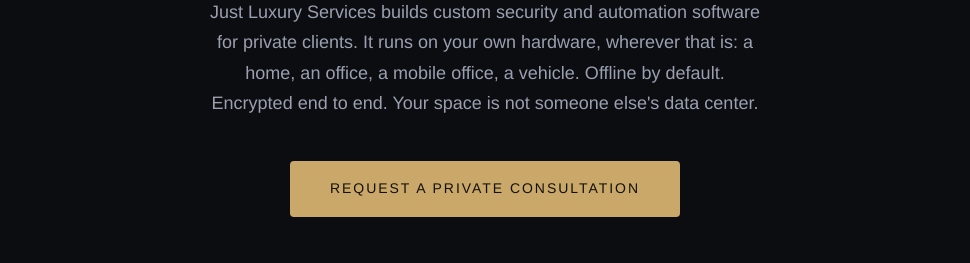
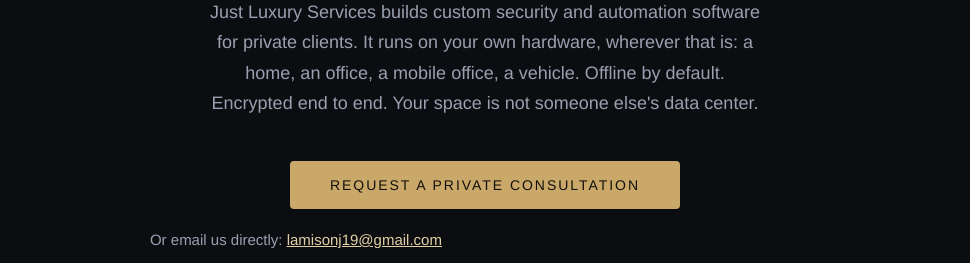
Before and after one commit to Just-Listen100/luxury-services, a plain HTML site: page index.html in a window 1280 px wide. Shown: the part 689-952 px from the top of the page, without its empty margins (155-1125 px from the left). Drawn offline with Linux system fonts and the light colour scheme.

Commit message:
Make the consultation button work everywhere: real button that copies the contact email and confirms, with the address shown below it

```diff
--- a/index.html
+++ b/index.html
@@ -64,8 +64,10 @@
   .cta{background:linear-gradient(180deg,#14161f,#0c0d11);text-align:center;padding:96px 0}
   .cta h2{margin:0 auto 16px;max-width:20ch}
   .cta p{margin:0 auto 34px;color:var(--muted)}
-  .btn{display:inline-block;background:var(--gold);color:#14110a;padding:16px 40px;border-radius:4px;text-decoration:none;font-size:14px;letter-spacing:.14em;text-transform:uppercase}
-  .btn:hover{background:var(--gold2)}
+  .btn{display:inline-block;background:var(--gold);color:#14110a;padding:16px 40px;border-radius:4px;font-size:14px;letter-spacing:.14em;text-transform:uppercase;border:0;cursor:pointer;font-family:inherit}
+  .btn.copied{background:var(--gold2)}
+  .contact-line{margin-top:18px;font-size:15px;color:var(--muted)}
+  .contact-line a{color:var(--gold2)}
   footer{border-top:1px solid var(--line);padding:40px 0;color:var(--muted);font-size:13px;text-align:center}
   .crownf{width:32px;height:auto;display:block;margin:0 auto 12px;opacity:.92}
   footer .fsrc{margin-top:6px}
@@ -107,7 +109,8 @@
   <div class="eyebrow">Custom cybersecurity &amp; automation systems</div>
   <h1>Systems that never call home.</h1>
   <p class="lede">Just Luxury Services builds custom security and automation software for private clients. It runs on your own hardware, wherever that is: a home, an office, a mobile office, a vehicle. Offline by default. Encrypted end to end. Your space is not someone else's data center.</p>
-  <a class="btn hero-cta" href="mailto:lamisonj19@gmail.com?subject=Private%20consultation%20request">Request a private consultation</a>
+  <div class="hero-cta"><button class="btn" type="button" onclick="jlsCta(this)">Request a private consultation</button>
+  <p class="contact-line">Or email us directly: <a href="mailto:lamisonj19@gmail.com?subject=Private%20consultation%20request">lamisonj19@gmail.com</a></p></div>
 </div>
 </header>
 <section><div class="wrap">
@@ -156,12 +159,36 @@
 <section class="cta" id="contact"><div class="wrap">
   <h2>Book a private consultation</h2>
   <p>A quiet conversation about your property and your exposure. No pitch, no pressure, no forms. Email us and we will map what your space is telling the world today.</p>
-  <a class="btn" href="mailto:lamisonj19@gmail.com?subject=Private%20consultation%20request">Request a private consultation</a>
+  <div><button class="btn" type="button" onclick="jlsCta(this)">Request a private consultation</button>
+  <p class="contact-line">Or email us directly: <a href="mailto:lamisonj19@gmail.com?subject=Private%20consultation%20request">lamisonj19@gmail.com</a></p></div>
 </div></section>
 <footer><div class="wrap">
   <svg class="crownf" viewBox="0 0 120 84" aria-hidden="true" focusable="false"><defs><linearGradient id="gfoot" x1="0" y1="0" x2="1" y2="0"><stop offset="0" stop-color="#8f6b2e"/><stop offset=".5" stop-color="#c9a86a"/><stop offset="1" stop-color="#8f6b2e"/></linearGradient></defs><g fill="none" stroke="url(#gfoot)" stroke-width="3" stroke-linejoin="round" stroke-linecap="round"><path d="M22 56 L34 22 L52 46 L60 16 L68 46 L86 22 L98 56"/><path d="M34 20.5 L34 22 M60 14.5 L60 16 M86 20.5 L86 22" stroke-width="1.8"/><rect x="18" y="56" width="84" height="12" rx="3"/></g><path d="M60 3.5 L64 9 L60 14.5 L56 9 Z" fill="url(#gfoot)"/><path d="M34 9.5 L38 15 L34 20.5 L30 15 Z" fill="url(#gfoot)"/><path d="M86 9.5 L90 15 L86 20.5 L82 15 Z" fill="url(#gfoot)"/><path d="M60 58.5 L63.5 62 L60 65.5 L56.5 62 Z" fill="url(#gfoot)"/><path d="M40 59.5 L43 62 L40 64.5 L37 62 Z" fill="url(#gfoot)"/><path d="M80 59.5 L83 62 L80 64.5 L77 62 Z" fill="url(#gfoot)"/></svg>
   <div>Just Luxury Services. Custom security and automation systems. <a href="https://github.com/Just-Listen100/luxury-services">Source on GitHub</a></div>
   <div class="fsrc">Private by architecture. Nothing calls home.</div>
 </div></footer>
+<script>
+function jlsCta(btn){
+  var addr='lamisonj19@gmail.com';
+  function done(){
+    if(btn.dataset.busy){return}
+    btn.dataset.busy='1';
+    var old=btn.textContent;
+    btn.textContent='Copied: '+addr;
+    btn.classList.add('copied');
+    setTimeout(function(){btn.textContent=old;btn.classList.remove('copied');delete btn.dataset.busy;},4000);
+  }
+  function fallback(){
+    var ta=document.createElement('textarea');
+    ta.value=addr;ta.style.position='fixed';ta.style.opacity='0';
+    document.body.appendChild(ta);ta.focus();ta.select();
+    try{document.execCommand('copy')}catch(e){}
+    document.body.removeChild(ta);done();
+  }
+  if(navigator.clipboard&&navigator.clipboard.writeText){
+    navigator.clipboard.writeText(addr).then(done,fallback);
+  }else{fallback()}
+}
+</script>
 </body>
 </html>
```
